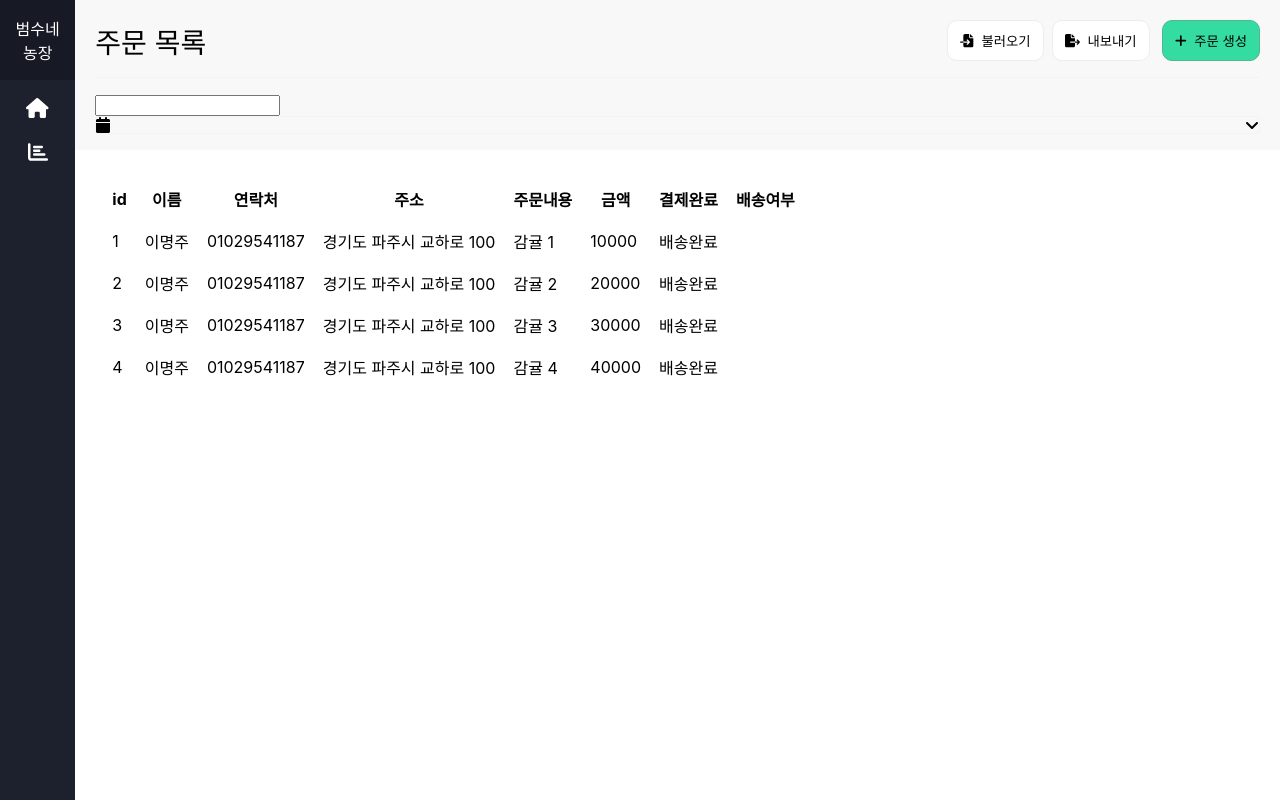
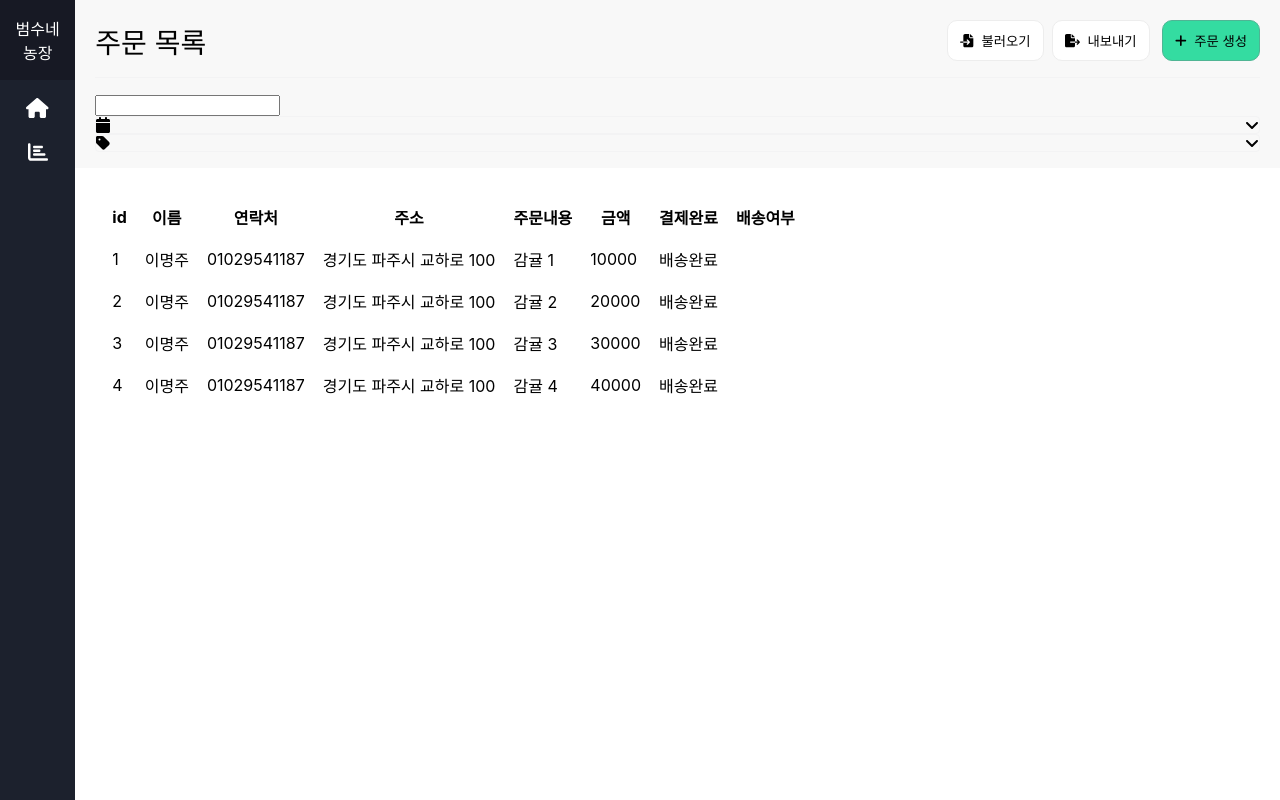
Before and after one commit to steadev/mandarin-order-management, a React (Create React App) app: page / in a window 1280 px wide. Built offline with nearby package versions, Linux system fonts and the light colour scheme.

Commit message:
feat: add OptionSelectBox to SearchBar

```diff
--- a/src/screens/OrderList/components/SearchBar/SearchBar.tsx
+++ b/src/screens/OrderList/components/SearchBar/SearchBar.tsx
@@ -1,7 +1,8 @@
-import { faCalendar } from '@fortawesome/free-solid-svg-icons'
+import { faCalendar, faTag } from '@fortawesome/free-solid-svg-icons'
 import { useState } from 'react'
 import 'react-calendar/dist/Calendar.css'
 import DateSelectBox from '../SelectBox/DateSelectBox'
+import OptionSelectBox, { OptionValue } from '../SelectBox/OptionSelectBox'
 import styles from './SearchBar.module.css'
 
 const SearchBar = () => {
@@ -11,11 +12,15 @@ const SearchBar = () => {
     setDateRange(value)
   }
 
+  const onChangeStatus = (value: OptionValue) => {
+    console.log(value)
+  }
+
   return (
     <div className={styles.container}>
       <input></input>
       <DateSelectBox icon={faCalendar} onChange={onChangeDateRange} />
-      {/* <OptionSelectBox icon={faCalendar} options={[]} onChange={} /> */}
+      <OptionSelectBox icon={faTag} options={[]} onChange={onChangeStatus} />
     </div>
   )
 }
--- a/src/screens/OrderList/components/SelectBox/OptionSelectBox.tsx
+++ b/src/screens/OrderList/components/SelectBox/OptionSelectBox.tsx
@@ -1,14 +1,15 @@
 import { useState } from 'react'
 import SelectBox, { SelectBoxProps } from './SelectBox'
-
-type OptionSelectBoxProps = Omit<SelectBoxProps<number>, 'onClick'> & {
-  options: {
-    id: number
-    value: string
-  }
+export type OptionValue = {
+  id: number
+  value: string
 }
 
-const OptionSelectBox = ({ icon, onChange }: OptionSelectBoxProps) => {
+type OptionSelectBoxProps = Omit<SelectBoxProps<OptionValue>, 'onClick'> & {
+  options: OptionValue[]
+}
+
+const OptionSelectBox = ({ icon, options, onChange }: OptionSelectBoxProps) => {
   const [toggle, setToggle] = useState<boolean>(false)
 
   return (
```
